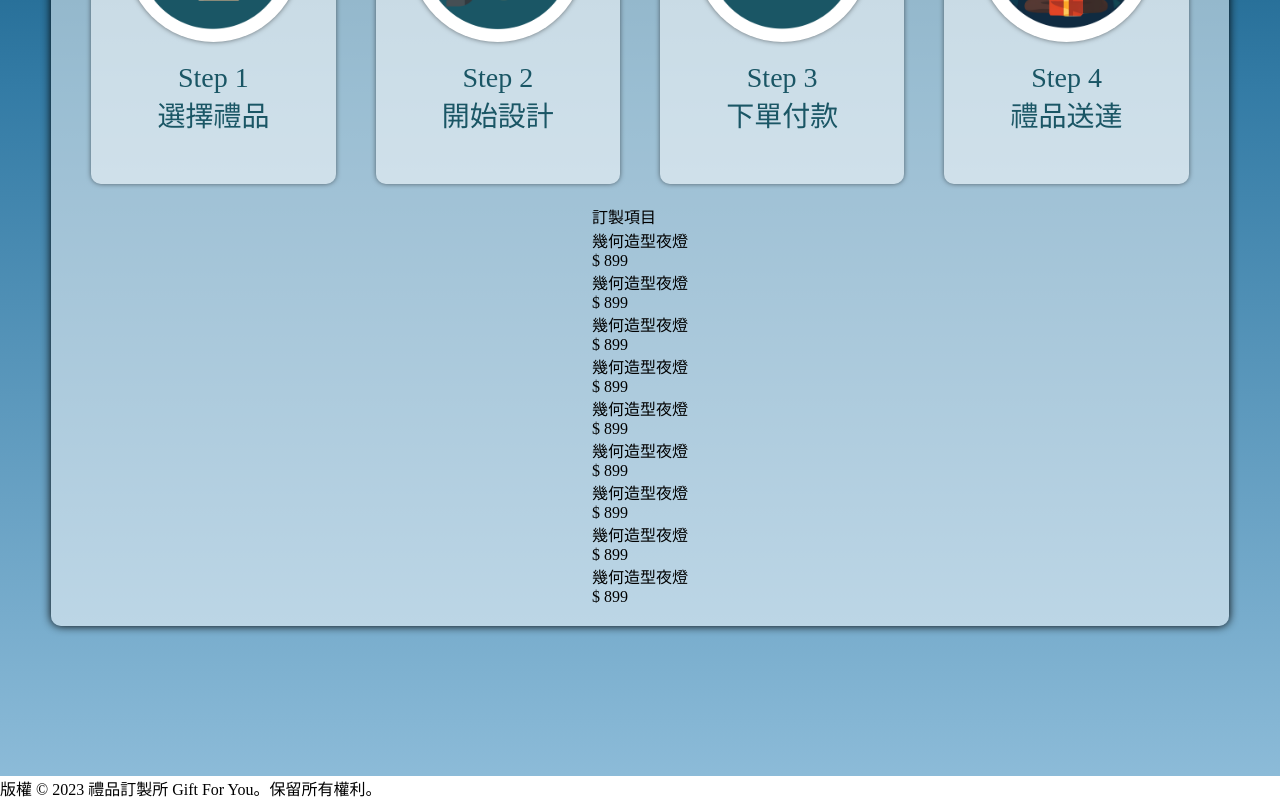
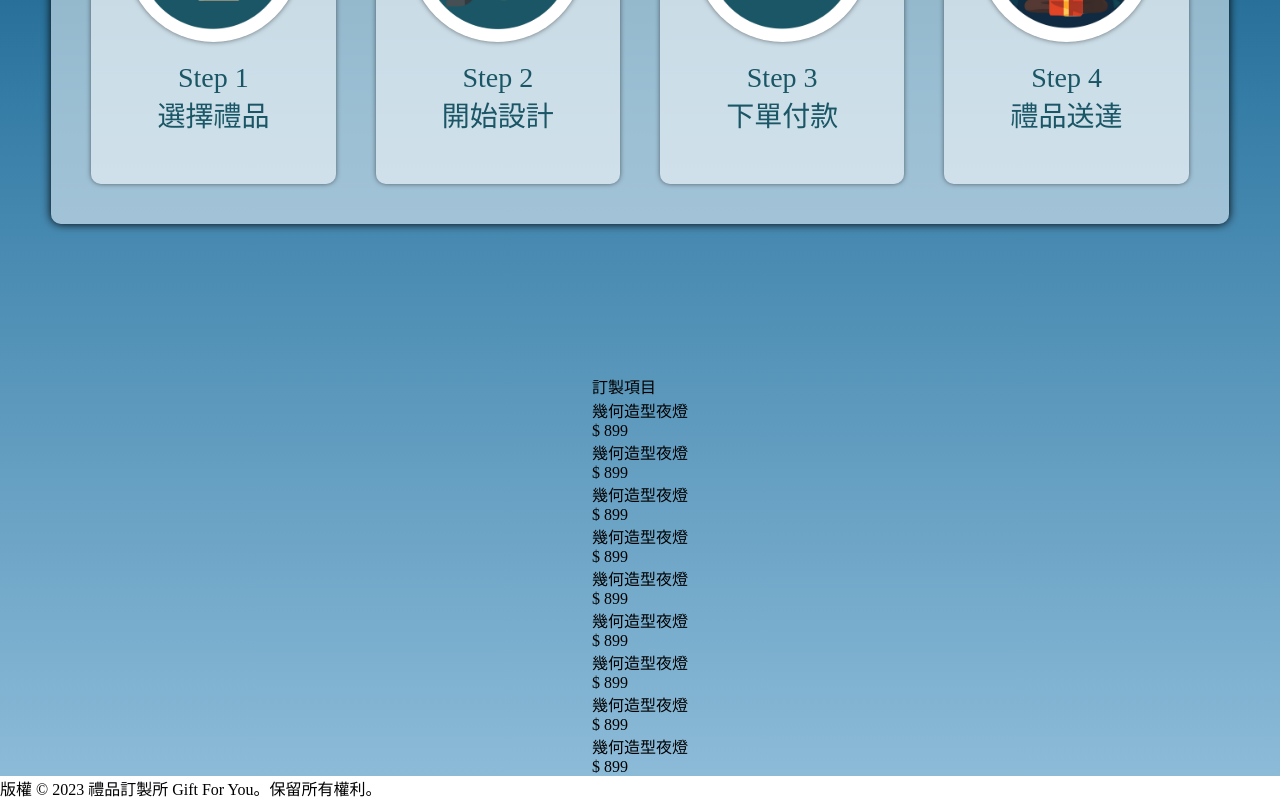
Before and after one commit to ywyang236/gift-for-you, a Next.js app: page / in a window 1280 px wide. Shown: the part 1201-2001 px from the top of the page. Built offline with nearby package versions, Linux system fonts and the light colour scheme.

Commit message:
Fix index.tsx structure

```diff
--- a/src/pages/index.tsx
+++ b/src/pages/index.tsx
@@ -60,6 +60,8 @@ const Home = () => (
                         </div>
                     </div>
                 </div>
+            </div>
+            <div className={IndexCSS.itemsSection}>
                 <div className={IndexCSS.itemsContainer}>
                     <div className={IndexCSS.itemsTitle}>訂製項目</div>
                     <div className={IndexCSS.itemsContent}>
@@ -121,6 +123,7 @@ const Home = () => (
                 </div>
             </div>
         </div>
+
     </Layout >
 );
 
```
